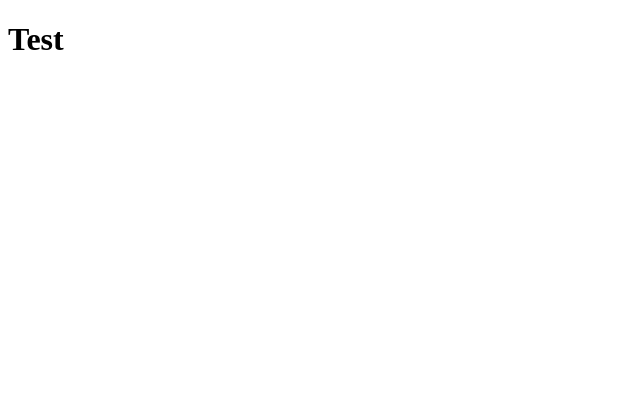
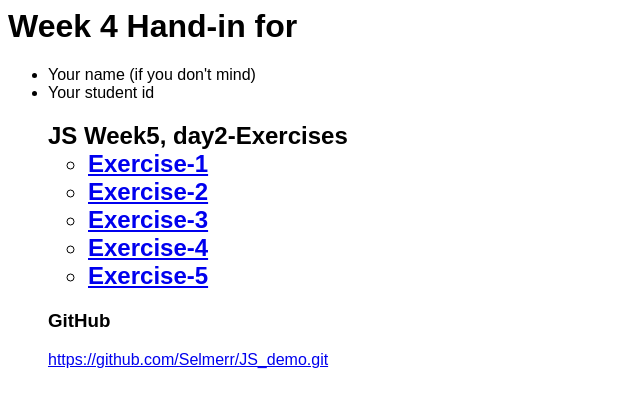
Before and after one commit to Selmerr/JS_demo, a plain HTML site: page index.html in a window 1280 px wide. Shown: the whole page, without its empty margins (0-640 px from the left). Drawn offline with Linux system fonts and the light colour scheme.

Commit message:
test again

```diff
--- a/index.html
+++ b/index.html
@@ -1,12 +1,26 @@
-<!DOCTYPE html>
-<html lang="en">
-<head>
+<html lang="en"><head>
     <meta charset="UTF-8">
-    <meta name="viewport" content="width=device-width, initial-scale=1.0">
-    <title>Document</title>
+    <title>Week5 Hand-in</title>
 </head>
-<body>
-    <h1>Test</h1>
 
-</body>
-</html>
+<body style="font-family: sans-serif">
+
+    <h1>Week 4 Hand-in for</h1>
+    <ul class="bg-dark">
+        <li>Your name (if you don't mind)</li>
+        <li>Your student id</li>
+
+    <h2>JS Week5, day2-Exercises
+    <ul>
+        <li><a href="DOM-Exercise1.html">Exercise-1</a></li>
+        <li><a href="DOM-Exercise2.html">Exercise-2</a></li>
+        <li><a href="DOM-Exercise3.html">Exercise-3</a></li>
+        <li><a href="DOM-Exercise4.html">Exercise-4</a></li>
+        <li><a href="DOM-Exercise5.html">Exercise-5</a></li>
+    </ul>
+
+    </h2><h3>GitHub</h3>
+    <a href="#">https://github.com/Selmerr/JS_demo.git</a>
+
+
+</body></html>
```
